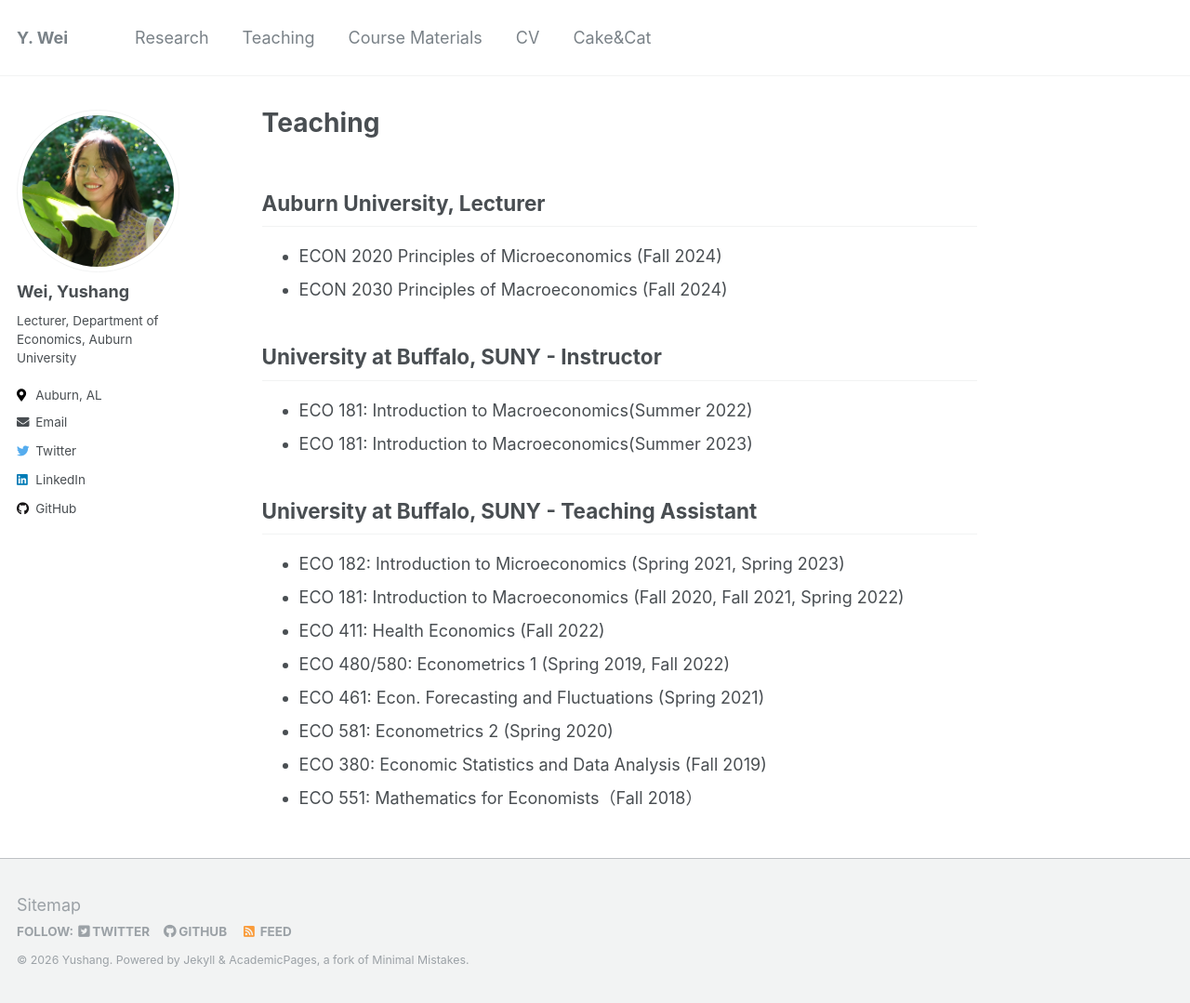
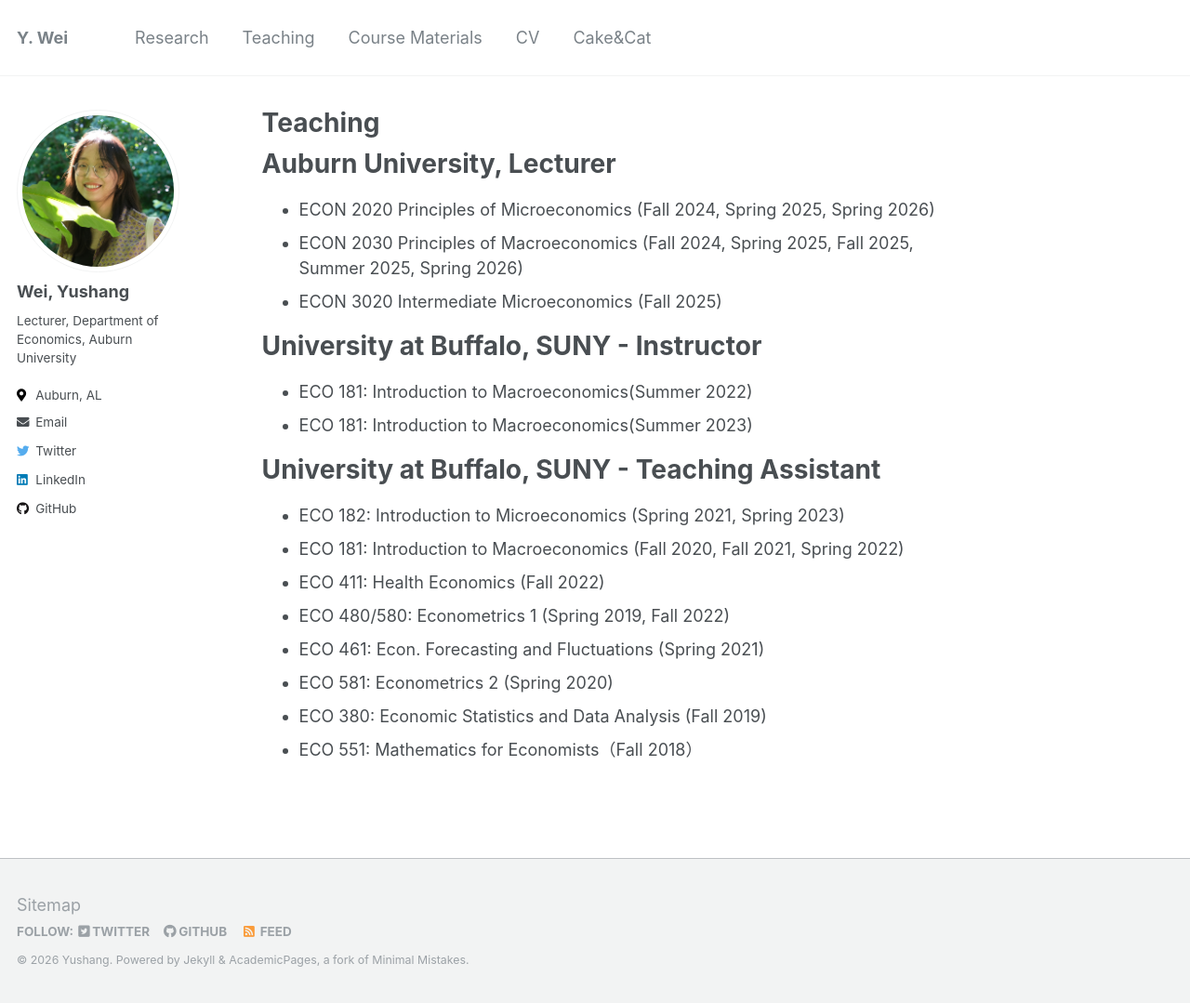
Before and after one commit to yushang1994/yushangw, a Jekyll site: the page built from _pages/teaching.md, in a window 1280 px wide and 1079 px high. Shown: the whole window at 93% size. Built offline with Jekyll 4.4.1, drawn with Linux system fonts in a browser that asks for light colours.

Commit message:
teaching

```diff
--- a/_pages/teaching.md
+++ b/_pages/teaching.md
@@ -3,20 +3,24 @@
 title: "Teaching"
 ---
 
-## Auburn University, Lecturer
-- ECON 2020 Principles of Microeconomics (Fall 2024)
-- ECON 2030 Principles of Macroeconomics (Fall 2024)
+Auburn University, Lecturer
+======
+* ECON 2020 Principles of Microeconomics (Fall 2024, Spring 2025, Spring 2026)
+* ECON 2030 Principles of Macroeconomics (Fall 2024, Spring 2025, Fall 2025, Summer 2025, Spring 2026)
+* ECON 3020 Intermediate Microeconomics (Fall 2025)
 
-## University at Buffalo, SUNY - Instructor
-- ECO 181: Introduction to Macroeconomics(Summer 2022)
-- ECO 181: Introduction to Macroeconomics(Summer 2023)
+University at Buffalo, SUNY - Instructor
+======
+* ECO 181: Introduction to Macroeconomics(Summer 2022)
+* ECO 181: Introduction to Macroeconomics(Summer 2023)
 
-## University at Buffalo, SUNY - Teaching Assistant
-- ECO 182: Introduction to Microeconomics (Spring 2021, Spring 2023)
-- ECO 181: Introduction to Macroeconomics (Fall 2020, Fall 2021, Spring 2022)
-- ECO 411: Health Economics (Fall 2022)
-- ECO 480/580: Econometrics 1 (Spring 2019, Fall 2022)
-- ECO 461: Econ. Forecasting and Fluctuations  (Spring 2021)
-- ECO 581: Econometrics 2 (Spring 2020)
-- ECO 380: Economic Statistics and Data Analysis (Fall 2019)
-- ECO 551: Mathematics for Economists（Fall 2018）
+University at Buffalo, SUNY - Teaching Assistant
+======
+* ECO 182: Introduction to Microeconomics (Spring 2021, Spring 2023)
+* ECO 181: Introduction to Macroeconomics (Fall 2020, Fall 2021, Spring 2022)
+* ECO 411: Health Economics (Fall 2022)
+* ECO 480/580: Econometrics 1 (Spring 2019, Fall 2022)
+* ECO 461: Econ. Forecasting and Fluctuations  (Spring 2021)
+* ECO 581: Econometrics 2 (Spring 2020)
+* ECO 380: Economic Statistics and Data Analysis (Fall 2019)
+* ECO 551: Mathematics for Economists（Fall 2018）
```
Also changed, not shown: _pages/research.md (+12 -12 lines).
